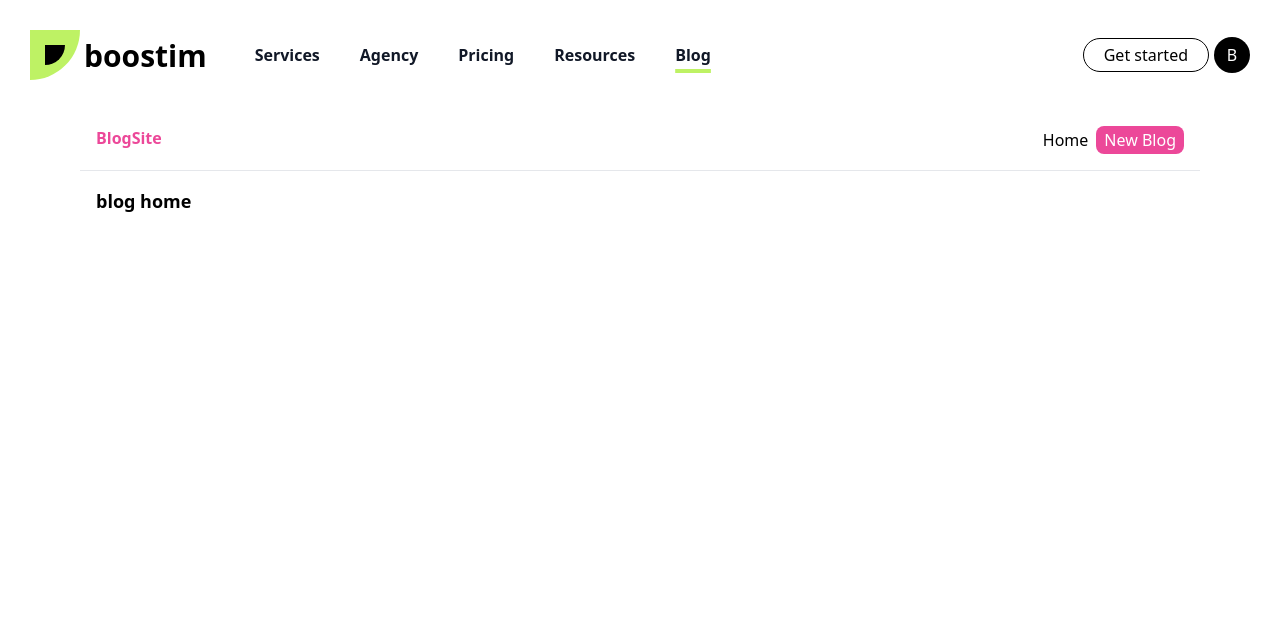
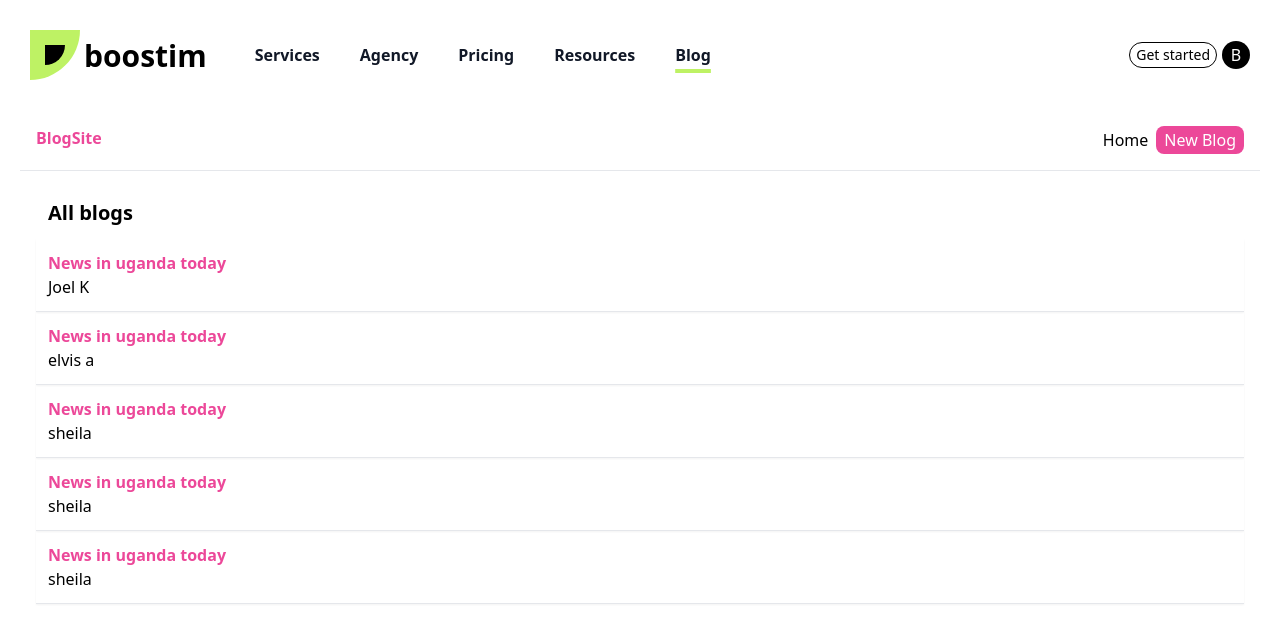
Before and after one commit to Joelkirabo/next-tailwind, a Next.js app: page /blog in a window 1280 px wide. Shown: the top 624 px of the page. Built offline with nearby package versions, Linux system fonts and the light colour scheme; data requests are answered from the project's data file.

Commit message:
worked on the blog, and the header

```diff
--- a/app/blog/page.jsx
+++ b/app/blog/page.jsx
@@ -8,7 +8,7 @@ import  Bloghome from '@/components/Bloghome'
 export default function Blog(){
 
     return(
-        <div className='px-20'>
+        <div className='px-5'>
             <Navbar />
             <Bloghome />
         </div>
--- /dev/null
+++ b/components/Blog.jsx
@@ -0,0 +1,22 @@
+
+
+export default function Blog({blogs,title}){
+    return(
+        <div>
+            <h1 className='font-bold text-xl p-3'>{title}</h1>
+        {
+            blogs.map((blog,i)=>{
+                return(
+                    <div key={i} className="font-sans flex items-center justify-between border-b border-gray-200 p-3 shadow-sm ">
+                        <div>
+                        <h1 className='text-pink-500 font-bold'>{blog.title}</h1>
+                        <p>{blog.author}</p>
+                        </div>
+
+                     </div>
+                )
+            })
+        }
+        </div>
+    )
+}
--- a/components/Bloghome.jsx
+++ b/components/Bloghome.jsx
@@ -1,10 +1,17 @@
+'use client'
 
-
+import Blog from "./Blog"
+import useFetch from "./useFetch"
 
 export default function Bloghome(){
+    const {data:blogs, isLoading, error}= useFetch('http://localhost:8000/blogs')
+
     return (
         <div className="p-4">
-        <h1 className="font-bold text-lg"> blog home</h1>
+
+            {error&&<div>{error}</div>}
+            {isLoading&&<div className='flex justify-center'>Data Loading....</div>}
+            {blogs&&<Blog blogs={blogs} title="All blogs" />}
 
         </div>
     )
--- a/components/Header.jsx
+++ b/components/Header.jsx
@@ -25,7 +25,7 @@ export default function Header(){
             <div className="flex justify-center items-center h-[50px] w-[50px] bg-gradient-to-r rounded-br-full from-lime-300 to-lime-300">
             <div className="h-[20px] w-[20px] bg-black rounded-br-full"></div>
                 </div>
-            <Link href="/" className="font-bold text-[30px] text-black">boostim</Link>
+            <Link href="/" className="font-bold text-[15px] sm:text-[30px] text-black">boostim</Link>
             </div>
             <div className="hidden md:flex gap-10 p-2 font-bold text-gray-900">
         {
@@ -38,8 +38,8 @@ export default function Header(){
             </div>
             </div>
             <div className="flex gap-[5px] justify-center items-center">
-                <button className="border border-black py-1 px-5 rounded-full">Get started</button>
-                <button className="text-white bg-black w-9 h-9 rounded-full">B</button>
+                <button className="border border-black text-xs sm:text-sm py-0.5 px-1.5 rounded-full">Get started</button>
+                <button className="text-white bg-black w-7 h-7 rounded-full">B</button>
             </div>
         </div>
     )
--- a/components/Hero.jsx
+++ b/components/Hero.jsx
@@ -5,7 +5,7 @@ export default function Hero(){
     return(
         <div className="flex flex-col lg:flex-row gap-[100px] px-4 sm:px-20 py-4">{/*hero section */}
         <div className="w-full lg:w-1/2 bg-white">{/*left div */}
-          <h1 className="font-bold text-2xl sm:text-6xl tracking-wider pb-6">Stay ahead of the curve with our forward-thinking</h1>
+          <h1 className="font-bold text-3xl sm:text-6xl tracking-wider pb-6">Stay ahead of the curve with our forward-thinking</h1>
           <p className="text-gray-500 leading-relaxed">An award winning SEO agency with disciplines in digital marketing, design, and website development, focused on understanding you.</p>
         </div>
 
@@ -14,7 +14,7 @@ export default function Hero(){
 
           <div className="w-full sm:w-1/2 bg-white hidden sm:flex relative overflow-hidden rounded-tl-full rounded-tr-lg">
 
-            <Image src="/image1.jpg" layout="fill" className="rounded object-cover" />
+            <Image src="/image1.jpg" alt="image goes here" layout="fill" className="rounded object-cover" />
             <div className="flex justify-center items-center h-20 w-20 bg-black absolute right-[30%] top-[20px] rounded-full">
               <div className="h-7 w-7 bg-lime-300 rounded-md" ></div>
             </div>
--- a/components/Subhero.jsx
+++ b/components/Subhero.jsx
@@ -6,7 +6,7 @@ export default function Subhero(){
         <div className="bg-white flex flex-col lg:flex-row gap-[100px] px-4 sm:px-20 py-4">{/*sub hero section */}
       <div className="w-full lg:w-1/2 flex flex-col justify-between gap-10">{/*left*/}
         <div className=" flex gap-20 justify-center">
-          <button className="bg-black text-white rounded-full py-1 px-5">Schedule Call</button>
+          <button className="bg-black text-white rounded-full text-xs sm:text-sm py-1 px-3">Schedule Call</button>
           <Link href="/" className="underline font-bold decoration-gray-500">View Case Study</Link>
         </div>
           <div className="flex flex-col sm:flex-row gap-10 justify-start items-center">
--- /dev/null
+++ b/components/useFetch.jsx
@@ -0,0 +1,33 @@
+'use client'
+
+import { useState, useEffect } from "react";
+
+export default function useFetch(url){
+
+    const [data, setData]= useState(null);
+    const [isLoading, setIsLoading] =useState(true);
+    const [error, setError] = useState(null);
+
+    useEffect(()=>{
+        fetch(url)
+         .then((res)=>{
+            if(!res.ok){
+                throw Error("something went wrong");
+            };
+            return res.json();
+         })
+         .then((data)=>{
+             setIsLoading(false)
+             setError(null)
+             setData(data)
+         })
+         .catch((err)=>{
+            setError(err.message)
+            setIsLoading(false)
+         })
+
+    },[]);
+
+    return {data, isLoading, error};
+
+}
--- /dev/null
+++ b/data/db.json
@@ -0,0 +1,34 @@
+{
+    "blogs":[
+        {
+            "title":"News in uganda today",
+            "body":"uganda cranes won yesterday at namboole stadium",
+            "author":"Joel K",
+            "id":1
+        },
+        {
+            "title":"News in uganda today",
+            "body":"uganda cranes won yesterday at namboole stadium",
+            "author":"elvis a",
+            "id":2
+        },
+        {
+            "title":"News in uganda today",
+            "body":"uganda cranes won yesterday at namboole stadium",
+            "author":"sheila",
+            "id":3
+        },
+        {
+            "title":"News in uganda today",
+            "body":"uganda cranes won yesterday at namboole stadium",
+            "author":"sheila",
+            "id":4
+        },
+        {
+            "title":"News in uganda today",
+            "body":"uganda cranes won yesterday at namboole stadium",
+            "author":"sheila",
+            "id":5
+        }
+    ]
+}
```
